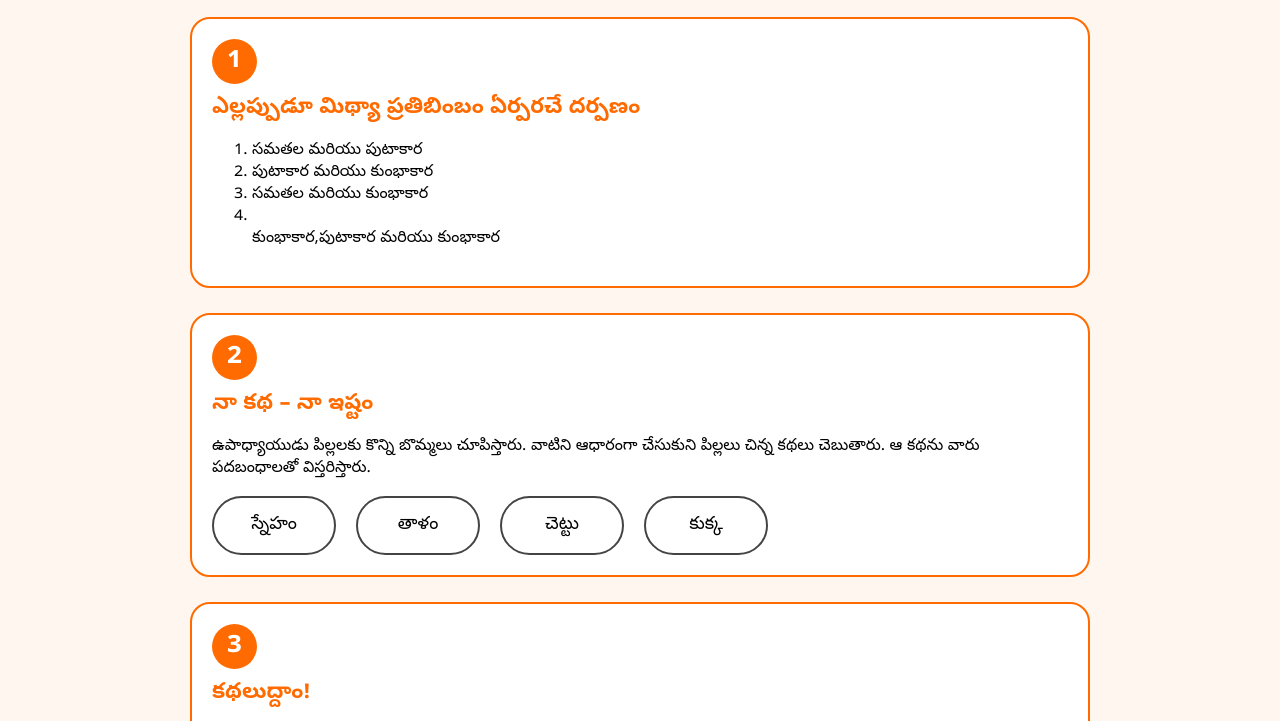
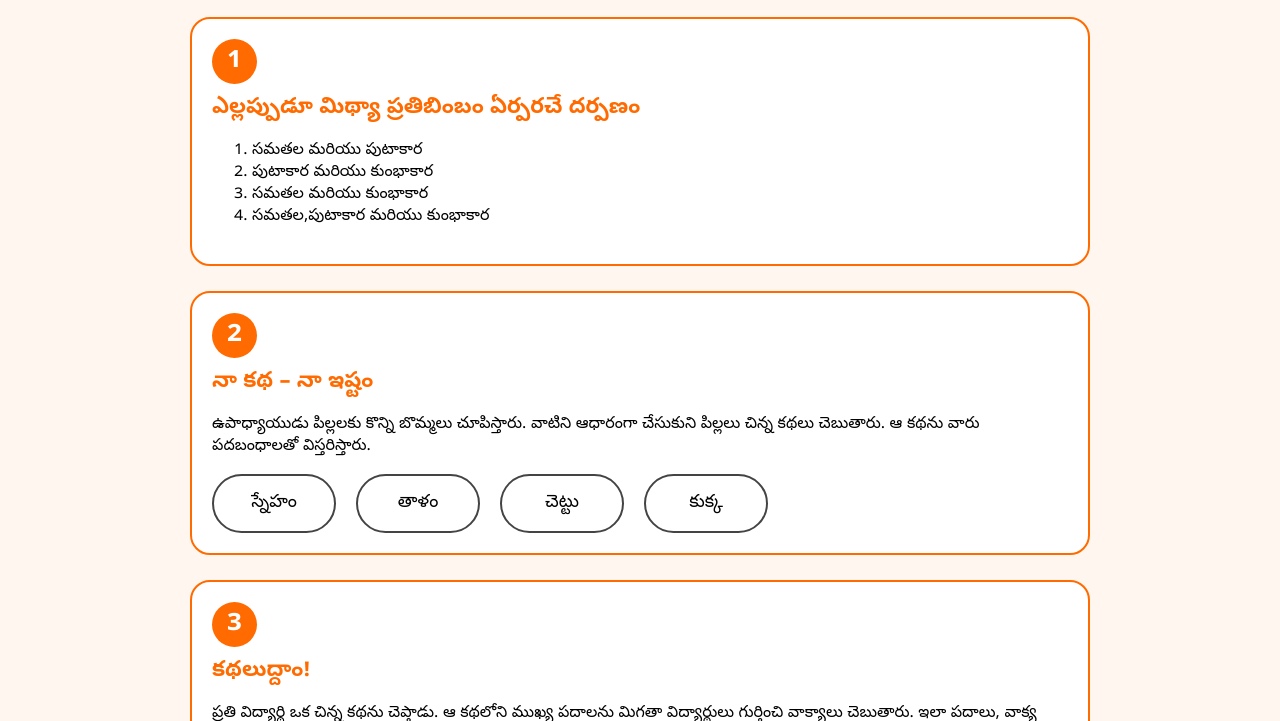
Before and after one commit to NAGARJUNAGALLA/Quiz-, a plain HTML site: page index.html in a window 1280 px wide. Shown: the part 79-800 px from the top of the page. Drawn offline with Linux system fonts and the light colour scheme.

Commit message:
Update index.html

```diff
--- a/index.html
+++ b/index.html
@@ -125,7 +125,7 @@ body{
         <li> సమతల మరియు పుటాకార</li>
         <li> పుటాకార మరియు కుంభాకార</li>
         <li> సమతల మరియు కుంభాకార</li>
-        <li></li>కుంభాకార,పుటాకార మరియు కుంభాకార</li>
+        <li>సమతల,పుటాకార మరియు కుంభాకార</li>
 
         </ol>
     </div>
```
